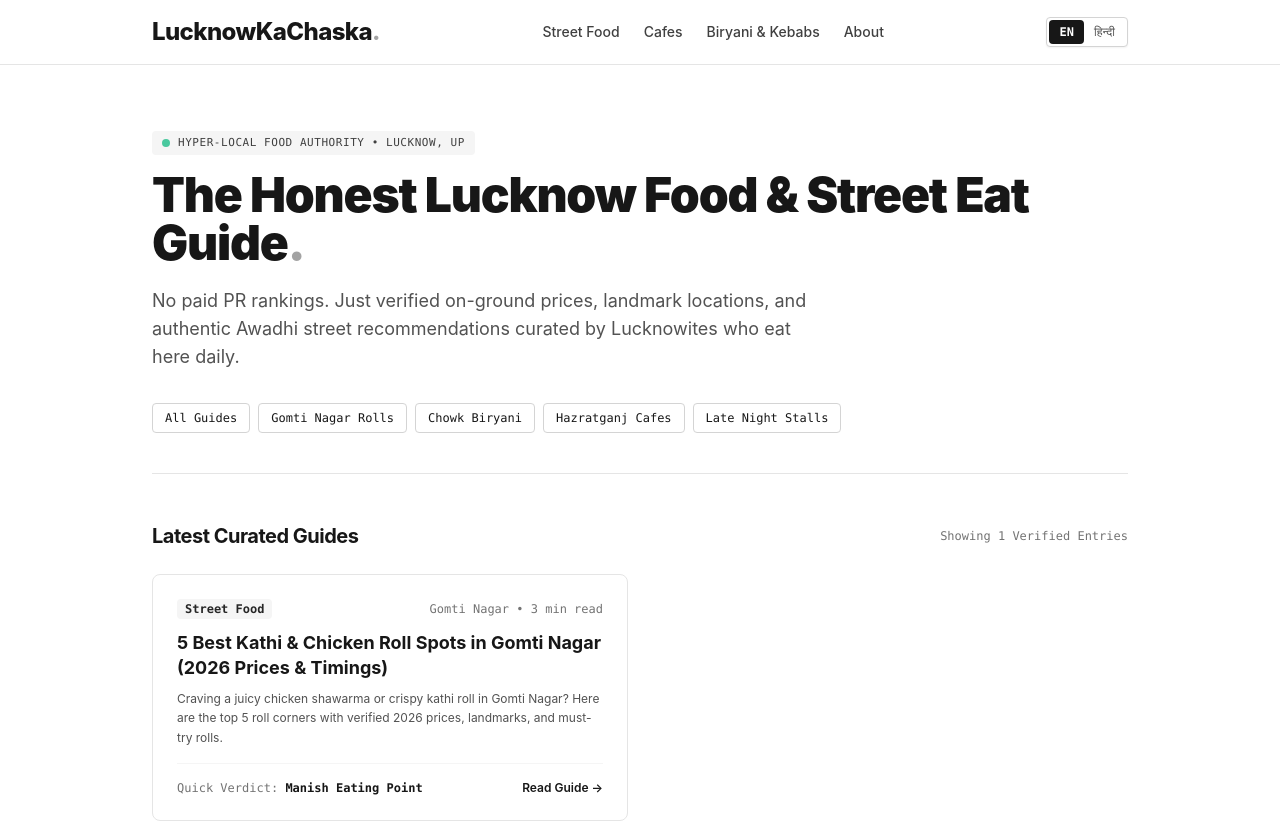
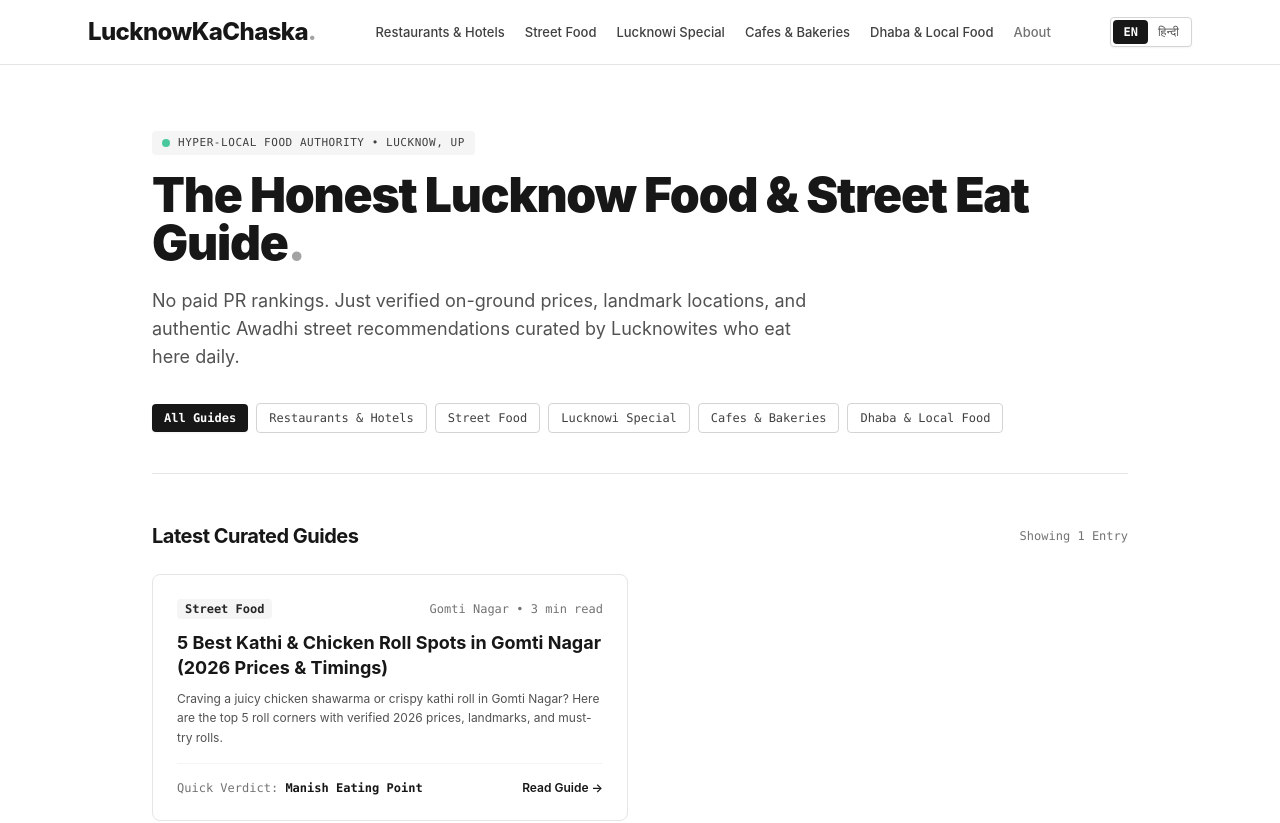
Before and after one commit to RITIKSINGH-DEOS/LucknowKaChaska, a Next.js app: page / in a window 1280 px wide. Shown: the top 823 px of the page. Built offline with nearby package versions, Linux system fonts and the light colour scheme.

Commit message:
feat(category): standardize categories across header, homepage filters, and admin editor

```diff
--- a/src/app/admin/new/page.tsx
+++ b/src/app/admin/new/page.tsx
@@ -3,6 +3,7 @@
 import { useState } from "react";
 import Link from "next/link";
 import { useRouter } from "next/navigation";
+import { CATEGORIES } from "@/lib/categories";
 
 interface ComparisonRow {
   spotName: string;
@@ -340,11 +341,15 @@ export default function NewPostPage() {
               onChange={(e) => setCategory(e.target.value)}
               className="w-full text-xs p-2.5 border border-neutral-300 rounded focus:border-neutral-900 outline-none bg-white"
             >
-              <option value="Street Food">Street Food</option>
-              <option value="Biryani">Biryani &amp; Kebabs</option>
-              <option value="Cafes">Cafes &amp; Rooftops</option>
-              <option value="Breakfast">Breakfast &amp; Khasta</option>
-              <option value="Dining">Fine Dining</option>
+              {CATEGORIES.map((cat) => (
+                <option key={cat} value={cat}>
+                  {cat}
+                </option>
+              ))}
+
+
+
+
             </select>
           </div>
           <div>
--- a/src/app/page.tsx
+++ b/src/app/page.tsx
@@ -1,11 +1,27 @@
 import Link from "next/link";
 import { getAllPostRecords } from "@/lib/posts";
+import { CATEGORIES } from "@/lib/categories";
 
 export const dynamic = "force-dynamic";
 
-export default async function HomePage() {
+interface HomePageProps {
+  searchParams?: Promise<{
+    category?: string;
+  }>;
+}
+
+export default async function HomePage({ searchParams }: HomePageProps) {
+  const resolvedSearchParams = await searchParams;
+  const currentCategory = resolvedSearchParams?.category?.trim() || "";
+
   const allPosts = await getAllPostRecords();
   const publishedPosts = allPosts.filter((p) => p.status === "PUBLISHED");
+
+  const filteredPosts = currentCategory
+    ? publishedPosts.filter(
+        (p) => p.category?.toLowerCase() === currentCategory.toLowerCase()
+      )
+    : publishedPosts;
 
   return (
     <div className="max-w-5xl mx-auto px-4 sm:px-6 py-10 sm:py-16">
@@ -22,18 +38,35 @@ export default async function HomePage() {
           No paid PR rankings. Just verified on-ground prices, landmark locations, and authentic Awadhi street recommendations curated by Lucknowites who eat here daily.
         </p>
 
-        {/* Quick Filter Badges */}
-        <div className="flex flex-wrap gap-2 pt-2">
-          {["All Guides", "Gomti Nagar Rolls", "Chowk Biryani", "Hazratganj Cafes", "Late Night Stalls"].map(
-            (tag, idx) => (
-              <span
-                key={idx}
-                className="text-xs font-mono px-3 py-1.5 border border-neutral-300 rounded hover:border-neutral-900 cursor-pointer transition-colors"
+        {/* Standardized Category Filter Badges */}
+        <div className="flex flex-wrap items-center gap-2 pt-2">
+          <Link
+            href="/"
+            className={`text-xs font-mono px-3 py-1.5 rounded transition-all ${
+              !currentCategory
+                ? "bg-neutral-900 text-white font-bold shadow-sm"
+                : "border border-neutral-300 text-neutral-700 hover:border-neutral-900 bg-white"
+            }`}
           >
-                {tag}
-              </span>
-            )
-          )}
+            All Guides
+          </Link>
+          {CATEGORIES.map((cat) => {
+            const isSelected =
+              currentCategory.toLowerCase() === cat.toLowerCase();
+            return (
+              <Link
+                key={cat}
+                href={`/?category=${encodeURIComponent(cat)}`}
+                className={`text-xs font-mono px-3 py-1.5 rounded transition-all ${
+                  isSelected
+                    ? "bg-neutral-900 text-white font-bold shadow-sm"
+                    : "border border-neutral-300 text-neutral-700 hover:border-neutral-900 bg-white"
+                }`}
+              >
+                {cat}
+              </Link>
+            );
+          })}
         </div>
       </section>
 
@@ -41,15 +74,31 @@ export default async function HomePage() {
       <section className="space-y-6">
         <div className="flex items-center justify-between">
           <h2 className="text-xl font-bold tracking-tight text-neutral-900">
-            Latest Curated Guides
+            {currentCategory ? `Guides: ${currentCategory}` : "Latest Curated Guides"}
           </h2>
           <span className="text-xs font-mono text-neutral-500">
-            Showing {publishedPosts.length} Verified Entries
+            Showing {filteredPosts.length} {filteredPosts.length === 1 ? "Entry" : "Entries"}
           </span>
         </div>
 
+        {filteredPosts.length === 0 ? (
+          <div className="p-12 text-center border border-dashed border-neutral-300 rounded-lg bg-neutral-50">
+            <p className="text-sm font-bold text-neutral-900 mb-1">
+              No guides published under &quot;{currentCategory}&quot; yet.
+            </p>
+            <p className="text-xs text-neutral-500 font-mono mb-4">
+              Our food intelligence team is curating on-ground entries for this category.
+            </p>
+            <Link
+              href="/"
+              className="inline-flex items-center text-xs font-mono font-bold px-4 py-2 bg-neutral-900 text-white rounded hover:bg-neutral-800 transition-colors shadow-sm"
+            >
+              ← View All Guides
+            </Link>
+          </div>
+        ) : (
           <div className="grid grid-cols-1 md:grid-cols-2 gap-6">
-          {publishedPosts.map((guide) => (
+            {filteredPosts.map((guide) => (
               <article
                 key={guide.slug}
                 className="border border-neutral-200 rounded-lg p-6 bg-white hover:border-neutral-900 transition-all flex flex-col justify-between group"
@@ -83,6 +132,7 @@ export default async function HomePage() {
               </article>
             ))}
           </div>
+        )}
       </section>
 
       {/* Author Byline & E-E-A-T Callout */}
--- a/src/components/Header.tsx
+++ b/src/components/Header.tsx
@@ -1,35 +1,39 @@
 import Link from "next/link";
 import GoogleTranslate from "./GoogleTranslate";
+import { CATEGORIES } from "@/lib/categories";
 
 export default function Header() {
   return (
     <header className="sticky top-0 z-50 bg-white/95 backdrop-blur-sm border-b border-neutral-200">
-      <div className="max-w-5xl mx-auto px-4 sm:px-6 h-16 flex items-center justify-between">
+      <div className="max-w-6xl mx-auto px-4 sm:px-6 h-16 flex items-center justify-between gap-4">
         {/* Brand Identity */}
-        <Link href="/" className="flex items-center group">
+        <Link href="/" className="flex items-center group shrink-0">
           <span className="font-extrabold text-xl sm:text-2xl tracking-tight text-neutral-900 group-hover:opacity-80 transition-opacity">
             LucknowKaChaska<span className="text-neutral-400">.</span>
           </span>
         </Link>
 
         {/* Desktop Navigation */}
-        <nav className="hidden md:flex items-center gap-6 text-sm font-medium text-neutral-700">
-          <Link href="/#street-food" className="hover:text-black transition-colors">
-            Street Food
-          </Link>
-          <Link href="/#cafes" className="hover:text-black transition-colors">
-            Cafes
-          </Link>
-          <Link href="/#biryani" className="hover:text-black transition-colors">
-            Biryani &amp; Kebabs
-          </Link>
-          <Link href="/about" className="hover:text-black transition-colors">
+        <nav className="hidden md:flex items-center gap-3 lg:gap-5 text-xs lg:text-[13px] font-medium text-neutral-700">
+          {CATEGORIES.map((cat) => (
+            <Link
+              key={cat}
+              href={`/?category=${encodeURIComponent(cat)}`}
+              className="hover:text-black transition-colors whitespace-nowrap"
+            >
+              {cat}
+            </Link>
+          ))}
+          <Link
+            href="/about"
+            className="hover:text-black transition-colors whitespace-nowrap text-neutral-500 hover:text-neutral-900"
+          >
             About
           </Link>
         </nav>
 
-        {/* Translation Widget (Admin link completely removed from public view) */}
-        <div className="flex items-center gap-3">
+        {/* Translation Widget */}
+        <div className="flex items-center gap-3 shrink-0">
           <GoogleTranslate />
         </div>
       </div>
--- /dev/null
+++ b/src/lib/categories.ts
@@ -0,0 +1,18 @@
+// ========================================================
+// File: src/lib/categories.ts
+// Purpose: Standard Master Categories for LucknowKaChaska
+// ========================================================
+
+export const CATEGORIES = [
+  "Restaurants & Hotels",
+  "Street Food",
+  "Lucknowi Special",
+  "Cafes & Bakeries",
+  "Dhaba & Local Food",
+] as const;
+
+export type Category = (typeof CATEGORIES)[number];
+
+export function isValidCategory(val: string): val is Category {
+  return (CATEGORIES as readonly string[]).includes(val);
+}
--- a/src/lib/gemini.ts
+++ b/src/lib/gemini.ts
@@ -80,7 +80,7 @@ STRICT RULES:
   "slug": "kebab-case-slug",
   "metaDescription": "Clickable meta description (140-155 chars) with prices",
   "targetKeyword": "primary keyword",
-  "category": "Street Food | Biryani | Cafes | Breakfast",
+  "category": "Restaurants & Hotels | Street Food | Lucknowi Special | Cafes & Bakeries | Dhaba & Local Food",
   "area": "${area}",
   "readTime": "3 min read",
   "quickVerdict": "40-50 words quick snippet answer",
@@ -202,7 +202,7 @@ function generateDeterministicFallback(topic: string, area: string): GeneratedAr
     slug: cleanSlug,
     metaDescription: `Discover the top-rated food spots in ${area}, Lucknow with verified 2026 prices, landmark locations, and authentic street recommendations by Ritik Singh.`,
     targetKeyword: `best food in ${area.toLowerCase()} lucknow`,
-    category: isRollTopic ? "Street Food" : isBiryani ? "Biryani" : "Dining",
+    category: isRollTopic ? "Street Food" : isBiryani ? "Lucknowi Special" : "Restaurants & Hotels",
     area: area,
     readTime: "3 min read",
     quickVerdict: isRollTopic
```
Lines whose indentation alone changed are shown as unchanged.
